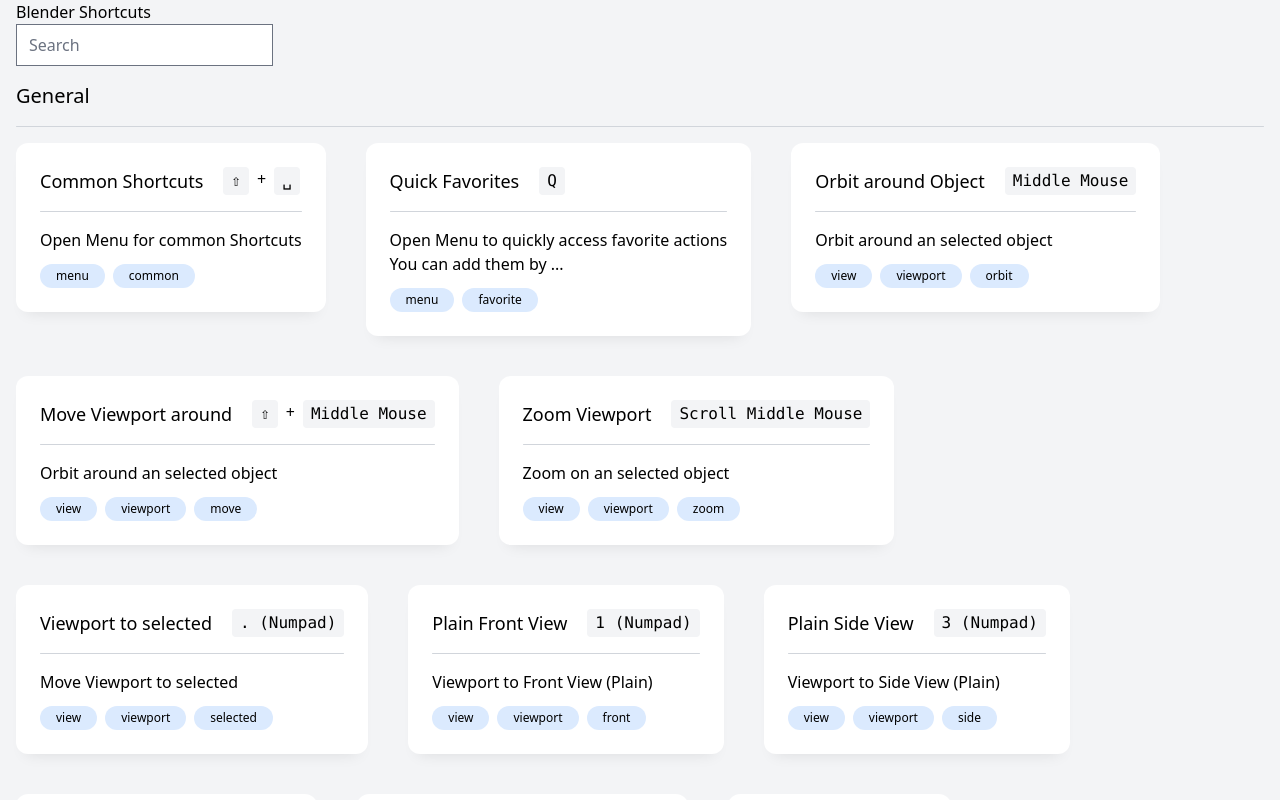
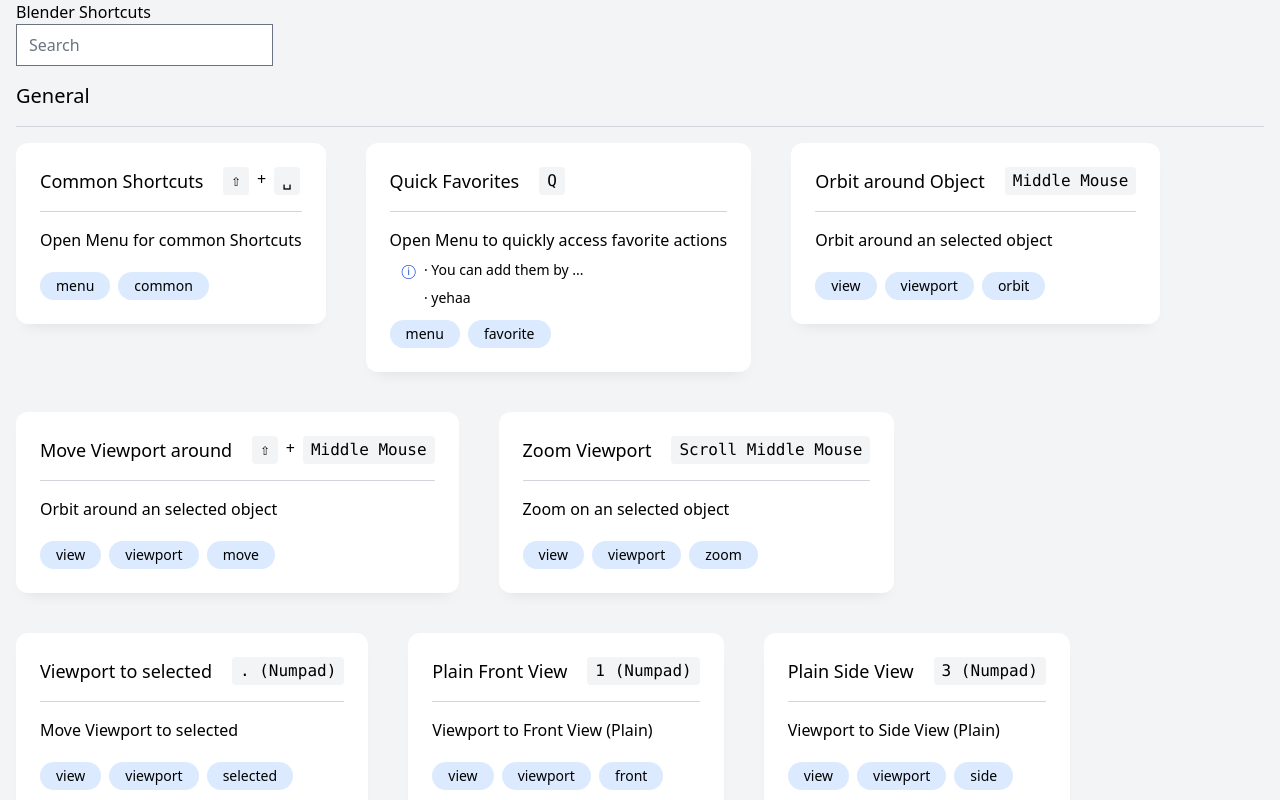
Before and after one commit to EeveeInGaa/blender-shortcuts, an Angular app: page / in a window 1280 px wide. Shown: the top 800 px of the page. Built offline with nearby package versions, Linux system fonts and the light colour scheme.

Commit message:
feat: add icon to info

```diff
--- a/src/app/ui/shortcut-card/shortcut-card.component.html
+++ b/src/app/ui/shortcut-card/shortcut-card.component.html
@@ -1,5 +1,5 @@
 <app-card>
-  <div class="card">
+  <div class="card" *ngIf="data">
     <div class="flex items-center gap-5">
       <h3 class="min-w-fit">{{ data.title }}</h3>
       <div class="flex flex-row gap-2 min-w-fit">
@@ -10,16 +10,29 @@
       </div>
     </div>
     <app-separator></app-separator>
+    <div class="flex flex-col gap-2">
       <div class="flex flex-row gap-2">
         <p *ngFor="let desc of data.description">{{ desc }}</p>
       </div>
-    <div class="flex flex-row gap-2">
-      <p *ngFor="let info of data.information">{{ info }}</p>
+      <div
+        class="flex gap-2 text-sm"
+        [ngClass]="{
+          'ml-3': data.information!.length > 0
+        }">
+        <!--[ngClass]="{
+          'px-4 py-1 ml-3 border border-blue-700 rounded-lg':
+            data.information!.length > 0
+        }"-->
+        <div class="text-blue-700" *ngIf="data.information!.length > 0">ⓘ</div>
+        <div class="flex flex-col gap-2">
+          <p *ngFor="let info of data.information">· {{ info }}</p>
         </div>
-    <div class="flex flex-row gap-2 pt-3">
+      </div>
+      <div class="flex flex-row gap-2 mt-1">
         <app-tag *ngFor="let tag of data.tags">
           {{ tag }}
         </app-tag>
       </div>
     </div>
+  </div>
 </app-card>
--- a/src/app/ui/tag/tag.component.html
+++ b/src/app/ui/tag/tag.component.html
@@ -1,3 +1,3 @@
-<div class="bg-blue-100 rounded-full w-fit px-4 py-1 text-xs">
+<div class="bg-blue-100 rounded-full w-fit px-4 py-1 text-sm">
   <ng-content></ng-content>
 </div>
--- a/src/assets/shortcuts.const.ts
+++ b/src/assets/shortcuts.const.ts
@@ -57,7 +57,7 @@
     title: 'Quick Favorites',
     shortcut: ['Q'],
     description: ['Open Menu to quickly access favorite actions'],
-    information: ['You can add them by ...'],
+    information: ['You can add them by ...', 'yehaa'],
     tags: ['menu', 'favorite'],
   },
   {
```
Also changed, not shown: src/app/ui/shortcut-card/shortcut-card.component.ts (+9 -2 lines). Lines whose indentation alone changed are shown as unchanged.
